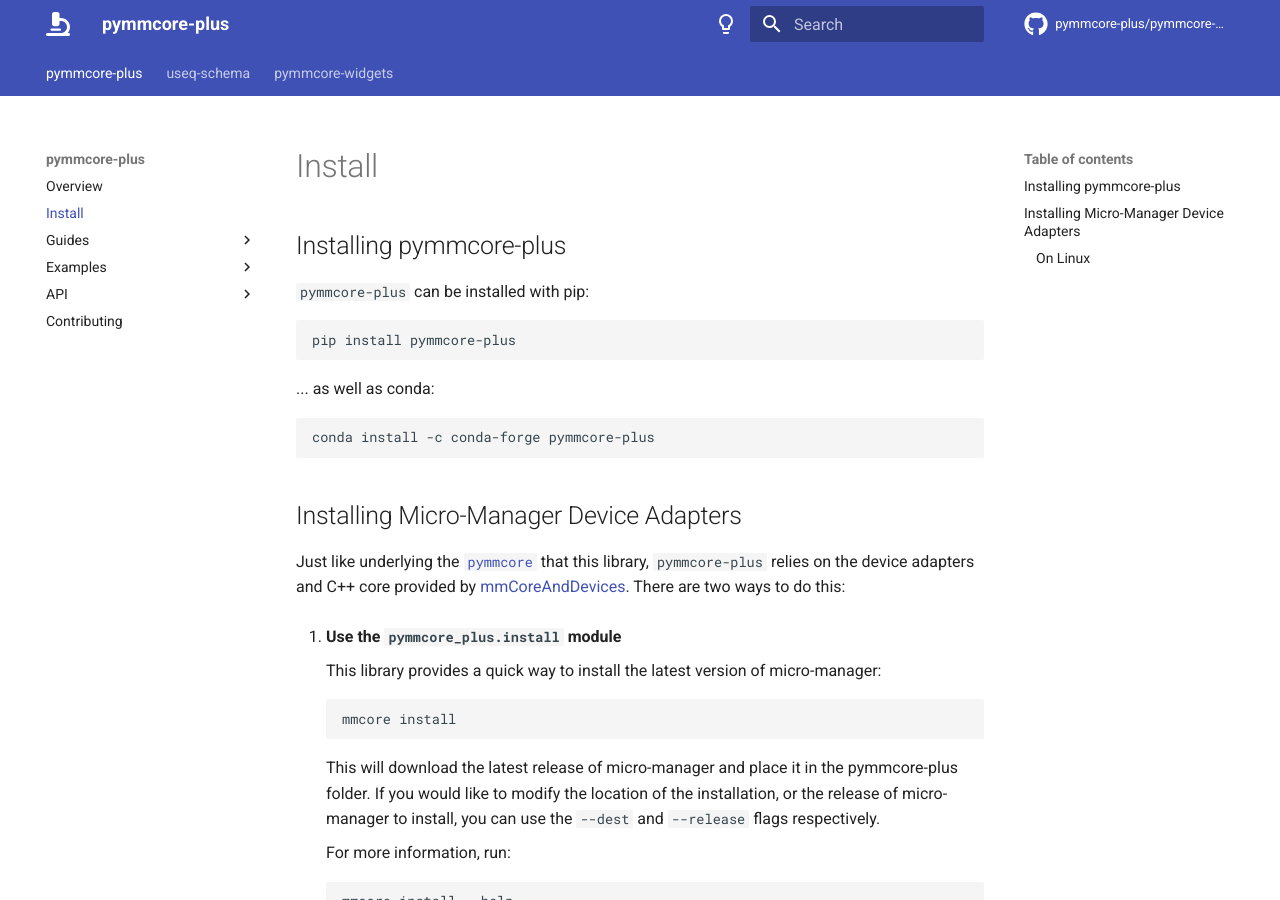
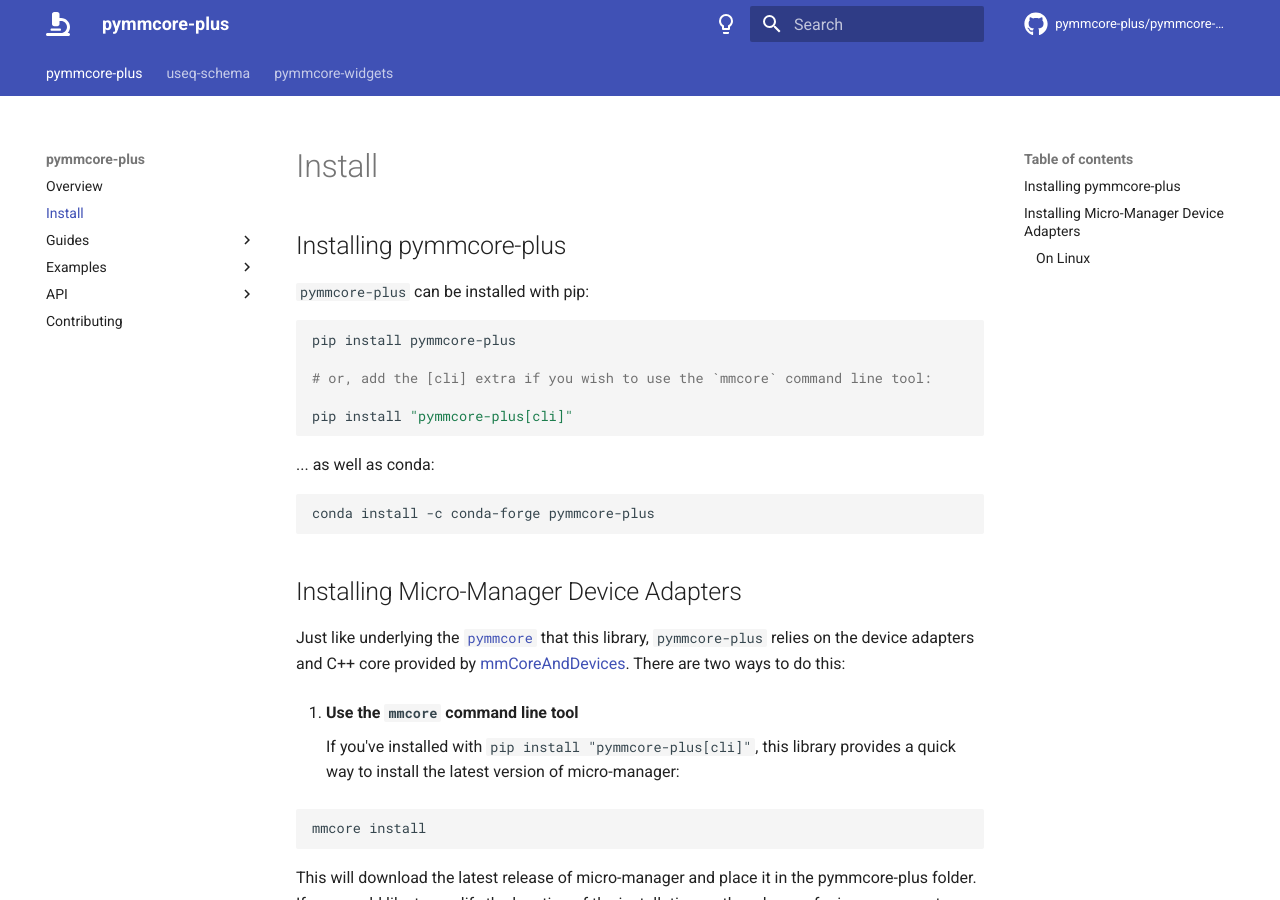
Before and after one commit to pymmcore-plus/pymmcore-plus, an MkDocs documentation site: the page built from docs/install.md, in a window 1280 px wide and 900 px high. Built offline with MkDocs 1.6.1 and Material for MkDocs 9.7.7, drawn with Linux system fonts in a browser that asks for light colours; comment, search, counter and statistics services are not loaded.

Commit message:
build: make cli dependencies (typer and rich) optional (#240)
* make cli deps optional

* more docs

* add test deps

* add to ci

* oops

````diff
--- a/docs/install.md
+++ b/docs/install.md
@@ -6,6 +6,10 @@
 
 ```bash
 pip install pymmcore-plus
+
+# or, add the [cli] extra if you wish to use the `mmcore` command line tool:
+
+pip install "pymmcore-plus[cli]"
 ```
 
 ... as well as conda:
@@ -22,31 +26,32 @@
 [mmCoreAndDevices](https://github.com/micro-manager/mmCoreAndDevices#mmcoreanddevices).
 There are two ways to do this:
 
-1. **Use the `pymmcore_plus.install` module**
+1. **Use the `mmcore` command line tool**
 
-    This library provides a quick way to install the latest version of
-    micro-manager:
+    If you've installed with `pip install "pymmcore-plus[cli]"`,
+   this library provides a quick way to install the latest version of
+   micro-manager:
 
-    ```bash
-    mmcore install
-    ```
+   ```bash
+   mmcore install
+   ```
 
-    This will download the latest release of micro-manager and place it in the
-    pymmcore-plus folder.  If you would like to modify the location of the
-    installation, or the release of micro-manager to install, you can use the
-    `--dest` and `--release` flags respectively.
+   This will download the latest release of micro-manager and place it in the
+   pymmcore-plus folder. If you would like to modify the location of the
+   installation, or the release of micro-manager to install, you can use the
+   `--dest` and `--release` flags respectively.
 
-    For more information, run:
+   For more information, run:
 
-    ```bash
-    mmcore install --help
-    ```
+   ```bash
+   mmcore install --help
+   ```
 
 2. **Download manually from micro-manager.org**
 
-    Go to the [micro-manager
-    downloads](https://micro-manager.org/Micro-Manager_Nightly_Builds) page and
-    download the latest release for your Operating System.
+   Go to the [micro-manager
+   downloads](https://micro-manager.org/Micro-Manager_Nightly_Builds) page and
+   download the latest release for your Operating System.
 
 !!! danger "Critical"
 
@@ -80,7 +85,6 @@
     python -c "from pymmcore_plus import find_micromanager; print(find_micromanager())"
     ```
 
-
 ### On Linux
 
 On a linux based system the easiest approach is to just install the C++ core of
--- a/pyproject.toml
+++ b/pyproject.toml
@@ -48,6 +48,7 @@
 # extras
 # https://peps.python.org/pep-0621/#dependencies-optional-dependencies
 [project.optional-dependencies]
+cli = ["typer >=0.4.2", "rich >=10.2.0"]
 docs = [
     "mkdocs >=1.4",
     "mkdocs-material",
@@ -55,7 +56,7 @@
     "mkdocstrings-python ==1.1.2",
     # "griffe @ git+https://github.com/tlambert03/griffe@recursion"
 ]
-testing = ["PyQt6", "pytest", "pytest-cov", "pytest-qt", "qtpy"]
+testing = ["PyQt6", "pytest", "pytest-cov", "pytest-qt", "qtpy", "typer", "rich"]
 dev = [
     "black",
     "ipython",
````
Also changed, not shown: README.md (+20 -7 lines), docs/index.md (+6 -1 lines), 4 other files.
